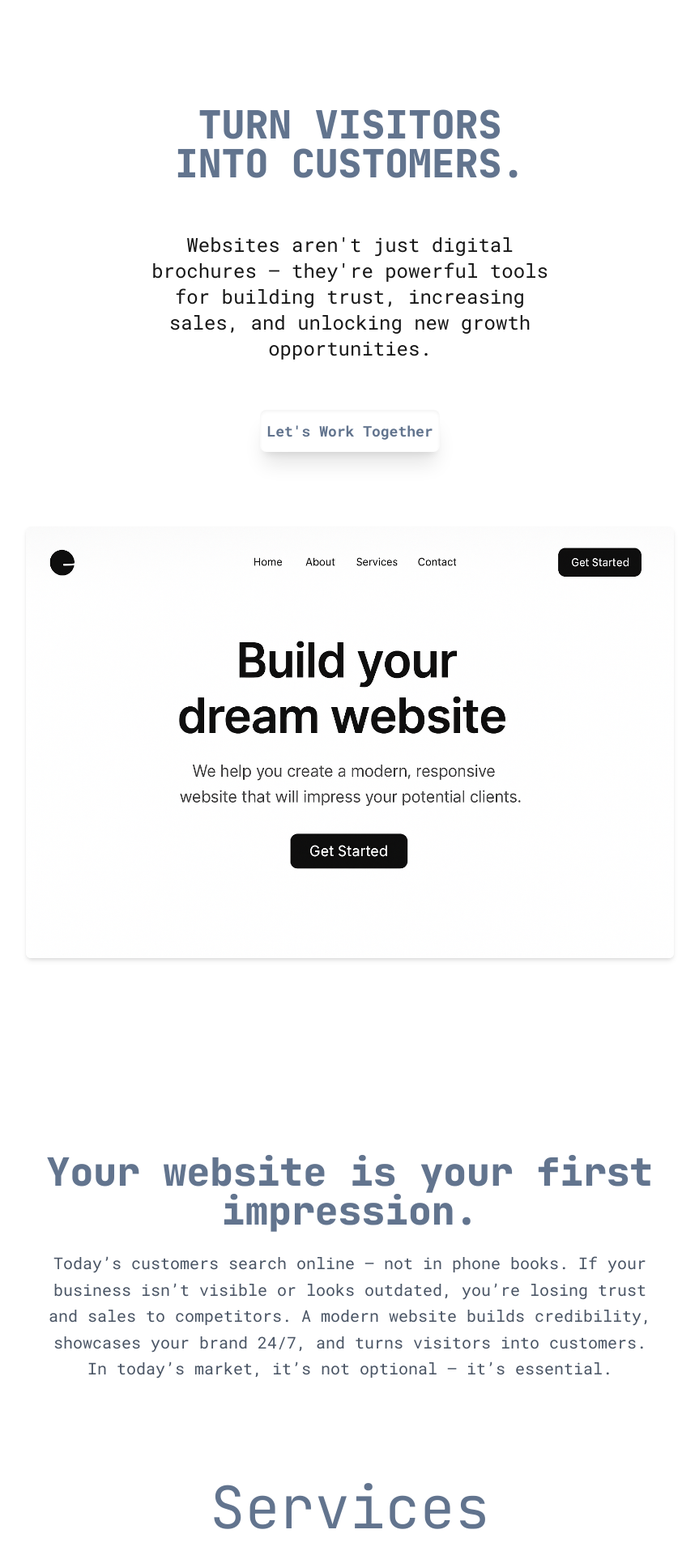
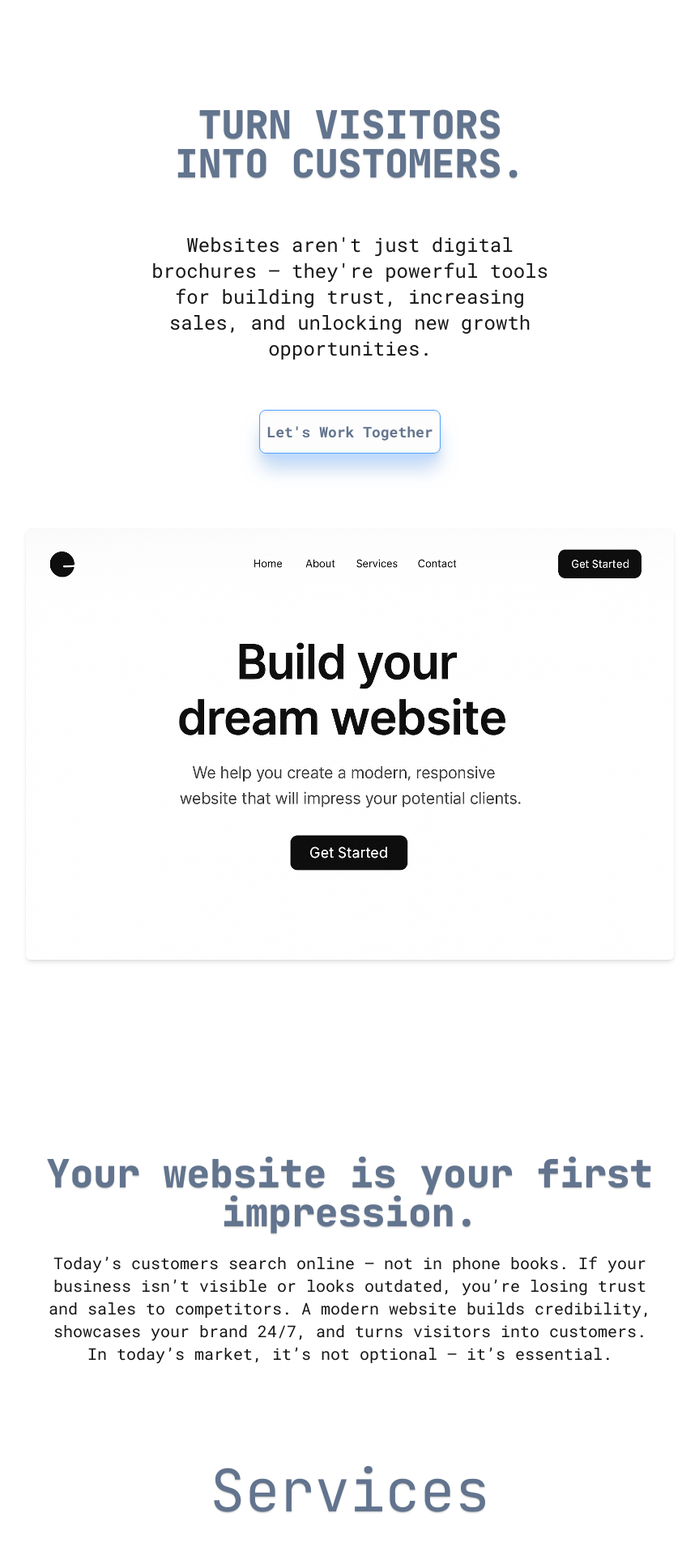
Before and after one commit to kofi12/my-portfolio, a Next.js app: page / in a window 1280 px wide. Shown: the part 160-2075 px from the top of the page at 81% size, without its empty margins (208-1071 px from the left). Built offline with nearby package versions, Linux system fonts and the light colour scheme.

Commit message:
added some effects, and polish

```diff
--- a/package.json
+++ b/package.json
@@ -10,6 +10,7 @@
   },
   "dependencies": {
     "latest": "^0.2.0",
+    "liquid-glass-react": "^1.1.1",
     "n": "^10.1.0",
     "next": "^15.3.3",
     "react": "^19.1.0",
--- a/src/components/About.tsx
+++ b/src/components/About.tsx
@@ -4,10 +4,10 @@ import React from "react";
 function About() {
   return (
     <section className="bg-white py-20 px-6 md:px-12 text-center">
-      <h2 className="font-heading text-4xl md:text-5xl font-extrabold text-slate-500 mb-6">
+      <h2 className="font-heading text-4xl md:text-5xl font-extrabold text-slate-500 text-shadow-sm mb-6">
         Your website is your first impression.
       </h2>
-      <p className="font-para text-lg md:text-xl text-gray-600 max-w-3xl mx-auto leading-relaxed">
+      <p className="font-para text-2xl md:text-xl max-w-3xl mx-auto">
       Today’s customers search online — not in phone books. If your business isn’t visible or looks outdated, you’re losing trust and sales to competitors. A modern website builds credibility, showcases your brand 24/7, and turns visitors into customers. In today’s market, it’s not optional — it’s essential.
       </p>
     </section>
--- a/src/components/Contact.tsx
+++ b/src/components/Contact.tsx
@@ -2,12 +2,12 @@ import React from "react";
 
 export default function Contact() {
   return (
-    <section className="bg-gray-50 py-20 px-6 md:px-12">
+    <section className="py-20 px-6 md:px-12">
       <div className="max-w-3xl mx-auto bg-white shadow-lg rounded-xl p-10">
-        <h2 className="text-3xl font-bold text-gray-900 mb-6 text-center">
+        <h2 className="text-3xl font-bold text-slate-500 mb-6 text-center font-heading">
           {`Let's Build Something Great`}
         </h2>
-        <p className="text-gray-600 mb-10 text-center">
+        <p className="text-gray-600 mb-10 text-center font-para">
           {`Tell me a little about your business and what you're looking for —
           I'll follow up shortly.`}
         </p>
@@ -39,7 +39,7 @@ export default function Contact() {
 
           <button
             type="submit"
-            className="w-full bg-blue-600 text-white font-semibold py-3 rounded-md hover:bg-blue-700 transition-colors"
+            className="bg-transparent text-slate-500 border border-blue-400 shadow-xl shadow-blue-200 font-semibold py-3 px-5 rounded-md font-para"
           >
             Send Message
           </button>
--- a/src/components/Footer.tsx
+++ b/src/components/Footer.tsx
@@ -3,7 +3,7 @@ import React from "react";
 
 export default function Footer() {
   return (
-    <footer className="bg-gray-900 text-gray-300 py-10 px-6 md:px-12">
+    <footer className="bg-slate-500 text-gray-300 py-10 px-6 md:px-12">
       <div className="max-w-6xl mx-auto flex flex-col md:flex-row justify-between items-center gap-4">
         <p className="text-sm text-center md:text-left">
           &copy; {new Date().getFullYear()} Aaron Haizel. All rights reserved.
--- a/src/components/Hero.tsx
+++ b/src/components/Hero.tsx
@@ -8,7 +8,7 @@ function Hero() {
   return (
     <section className="flex flex-col items-center justify-evenly relative my-30 gap-20">
       <div className="flex flex-col items-center justify-evenly relative w-1/2 rounded-md gap-15 p-3">
-        <h1 className="text-slate-500 font-extrabold text-5xl uppercase text-center font-heading">
+        <h1 className="text-slate-500 font-extrabold text-5xl uppercase text-center font-heading text-shadow-sm">
           Turn Visitors Into Customers.
         </h1>
         <p className="text-2xl text-center font-para">
@@ -17,7 +17,7 @@ function Hero() {
           opportunities.
         </p>
         <Link className="shadow-xl rounded-lg" href="">
-          <button className="font-para text-lg text-slate-500 inset-shadow-sm font-bold rounded-lg hover:border-2 hover:border-slate-500 py-3 px-2">
+          <button className="font-para text-lg bg-gray-100/20 border shadow-xl shadow-blue-200 border-blue-400 text-slate-500 inset-shadow-sm font-bold rounded-lg py-3 px-2 font-para">
             Let's Work Together
           </button>
         </Link>
--- a/src/components/ServiceCard.tsx
+++ b/src/components/ServiceCard.tsx
@@ -6,7 +6,7 @@ type ServiceCardProps = {
 
 function ServiceCard({ icon, heading, description }: ServiceCardProps) {
   return (
-    <div className="rounded-md border flex flex-col items-center relative w-1/4 p-4 gap-4 transition-all duration-300 ease-in-out transform hover:translate-y-2 hover:shadow-xl">
+    <div className="rounded-md border flex flex-col items-center relative w-1/4 p-4 gap-4 transition-all duration-300 ease-in-out transform hover:translate-y-2 hover:shadow-xl hover:border-blue-400 hover:shadow-blue-200">
       <div>{icon}</div>
       <h2 className="font-heading `text-5xl text-slate-500 font-bold text-center">
         {heading}
--- a/src/components/Services.tsx
+++ b/src/components/Services.tsx
@@ -4,7 +4,7 @@ import ServiceCard from "./ServiceCard";
 function Services() {
   return (
     <section className="flex flex-col gap-10">
-      <span className="text-slate-500 text-7xl text-center font-heading">Services</span>
+      <span className="text-slate-500 text-7xl text-center font-heading text-shadow-sm">Services</span>
       <div className="flex flex-wrap justify-center gap-4">
         <ServiceCard
           heading="SEO"
```
Also changed, not shown: 1 other file (tests, documents, lock files or other folders).
